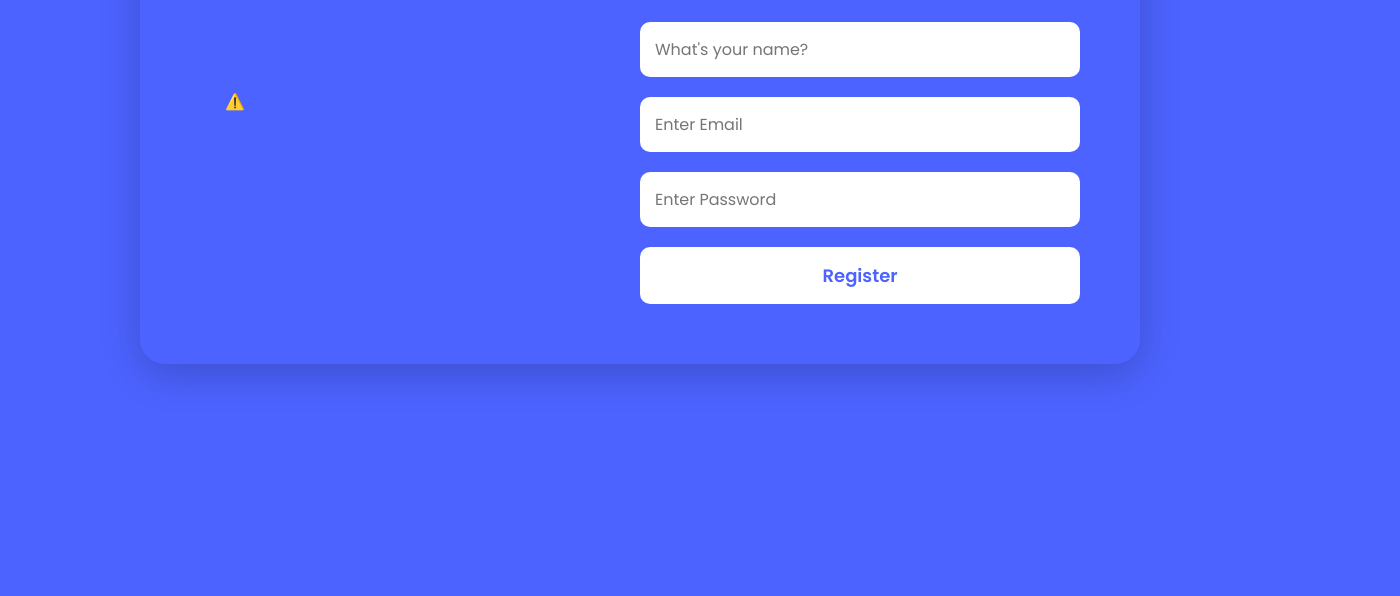
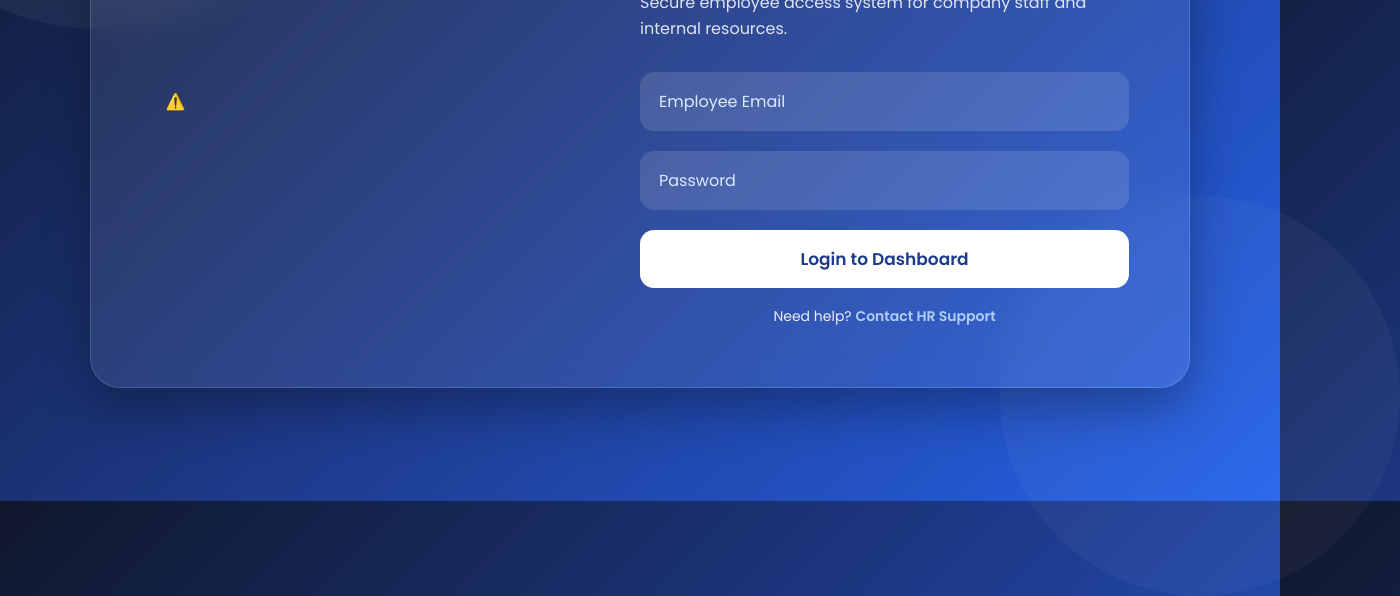
Before and after one commit to gjkuko143-pixel/animated-login, a plain HTML site: page index.html in a window 1280 px wide. Shown: the part 299-895 px from the top of the page, 1400 px wide, since content can reach past the window. Before the commit the page ends 800 px from the top, so only its background shows below. Drawn offline with nearby package versions, Linux system fonts and the light colour scheme; no server answers.

Commit message:
Replace animated register page with employee login portal

```diff
--- a/index.html
+++ b/index.html
@@ -4,11 +4,11 @@
 <meta charset="UTF-8">
 <meta name="viewport" content="width=device-width, initial-scale=1.0">
 
-  <title>Animated Register Page</title>
+<title>Employee Login Portal</title>
+
+<link href="https://fonts.googleapis.com/css2?family=Poppins:wght@300;400;500;600;700&display=swap" rel="stylesheet">
 
 <script src="https://unpkg.com/@lottiefiles/lottie-player@latest/dist/lottie-player.js"></script>
-
-  <link href="https://fonts.googleapis.com/css2?family=Poppins:wght@300;400;500;600&display=swap" rel="stylesheet">
 
 <style>
 
@@ -24,24 +24,66 @@
 display:flex;
 justify-content:center;
 align-items:center;
-      background:#4c63ff;
+background:
+linear-gradient(135deg,#0f172a,#1e3a8a,#2563eb);
 overflow:hidden;
+position:relative;
 }
+
+/* Animated Background */
+
+body::before{
+content:'';
+position:absolute;
+width:500px;
+height:500px;
+background:rgba(255,255,255,0.05);
+border-radius:50%;
+top:-150px;
+left:-150px;
+animation:float 8s infinite ease-in-out;
+}
+
+body::after{
+content:'';
+position:absolute;
+width:400px;
+height:400px;
+background:rgba(255,255,255,0.04);
+border-radius:50%;
+bottom:-120px;
+right:-120px;
+animation:float 10s infinite ease-in-out;
+}
+
+@keyframes float{
+0%,100%{
+transform:translateY(0px);
+}
+50%{
+transform:translateY(-25px);
+}
+}
+
+/* Main Container */
 
 .container{
 width:90%;
-      max-width:1000px;
-      background:#4c63ff;
-      border-radius:25px;
+max-width:1100px;
 display:flex;
 align-items:center;
 justify-content:space-between;
+background:rgba(255,255,255,0.08);
+backdrop-filter:blur(15px);
+border:1px solid rgba(255,255,255,0.15);
+border-radius:30px;
 padding:40px;
-      box-shadow:0 10px 40px rgba(0,0,0,0.2);
-      animation:fade 1s ease;
+box-shadow:0 20px 50px rgba(0,0,0,0.3);
+z-index:10;
+animation:fadeIn 1s ease;
 }
 
-    @keyframes fade{
+@keyframes fadeIn{
 from{
 opacity:0;
 transform:translateY(20px);
@@ -52,6 +94,8 @@
 }
 }
 
+/* Left Side */
+
 .left{
 flex:1;
 display:flex;
@@ -59,71 +103,130 @@
 align-items:center;
 }
 
+.left lottie-player{
+width:420px;
+height:420px;
+}
+
+/* Right Side */
+
 .right{
 flex:1;
+padding:20px;
 color:white;
-      padding:20px;
+}
+
+.logo{
+font-size:18px;
+font-weight:600;
+margin-bottom:15px;
+opacity:0.9;
 }
 
 .right h1{
 font-size:42px;
 margin-bottom:10px;
+font-weight:700;
 }
 
 .right p{
-      margin-bottom:25px;
-      opacity:0.9;
+margin-bottom:30px;
+opacity:0.85;
+line-height:1.6;
 }
+
+/* Inputs */
 
 .input-box{
 margin-bottom:20px;
+position:relative;
 }
 
 .input-box input{
 width:100%;
-      padding:15px;
+padding:16px 18px;
 border:none;
-      border-radius:10px;
+outline:none;
+border-radius:14px;
+background:rgba(255,255,255,0.12);
+color:white;
 font-size:16px;
-      outline:none;
+transition:0.3s;
+border:1px solid transparent;
 }
 
-    .btn{
+.input-box input::placeholder{
+color:#dbeafe;
+}
+
+.input-box input:focus{
+border:1px solid #93c5fd;
+background:rgba(255,255,255,0.18);
+transform:scale(1.02);
+}
+
+/* Button */
+
+.login-btn{
 width:100%;
-      padding:15px;
+padding:16px;
 border:none;
-      border-radius:10px;
+border-radius:14px;
 background:white;
-      color:#4c63ff;
-      font-size:18px;
+color:#1e3a8a;
+font-size:17px;
 font-weight:600;
 cursor:pointer;
 transition:0.3s;
 }
 
-    .btn:hover{
-      transform:scale(1.03);
+.login-btn:hover{
+transform:translateY(-3px);
+box-shadow:0 10px 25px rgba(255,255,255,0.2);
 }
 
-    @media(max-width:768px){
+/* Bottom */
+
+.bottom-text{
+margin-top:18px;
+text-align:center;
+font-size:14px;
+opacity:0.9;
+}
+
+.bottom-text a{
+color:#bfdbfe;
+text-decoration:none;
+font-weight:600;
+}
+
+/* Mobile Responsive */
+
+@media(max-width:900px){
 
 .container{
 flex-direction:column;
 text-align:center;
+padding:30px 20px;
+}
+
+.left lottie-player{
+width:280px;
+height:280px;
+}
+
+.right h1{
+font-size:32px;
 }
 
 .right{
 width:100%;
 }
 
-      lottie-player{
-        width:250px !important;
-        height:250px !important;
-      }
-
 }
 
 </style>
+
 </head>
 
 <body>
@@ -133,10 +236,9 @@
 <div class="left">
 
 <lottie-player
-      src="https://assets10.lottiefiles.com/packages/lf20_kkflmtur.json"
+src="https://assets1.lottiefiles.com/packages/lf20_gjmecwii.json"
 background="transparent"
 speed="1"
-      style="width:350px;height:350px;"
 loop
 autoplay>
 </lottie-player>
@@ -145,25 +247,31 @@
 
 <div class="right">
 
-      <h1>Register now</h1>
+<div class="logo">
+🏢 Employee Portal
+</div>
 
-      <p>Secure your spot in our upcoming live webinar</p>
+<h1>Welcome Back</h1>
+
+<p>
+Secure employee access system for company staff and internal resources.
+</p>
 
 <div class="input-box">
-        <input type="text" placeholder="What's your name?">
+<input type="email" placeholder="Employee Email">
 </div>
 
 <div class="input-box">
-        <input type="email" placeholder="Enter Email">
+<input type="password" placeholder="Password">
 </div>
 
-      <div class="input-box">
-        <input type="password" placeholder="Enter Password">
+<button class="login-btn">
+Login to Dashboard
+</button>
+
+<div class="bottom-text">
+Need help? <a href="#">Contact HR Support</a>
 </div>
-
-      <button class="btn">
-        Register
-      </button>
 
 </div>
 
```
Lines whose indentation alone changed are shown as unchanged.
